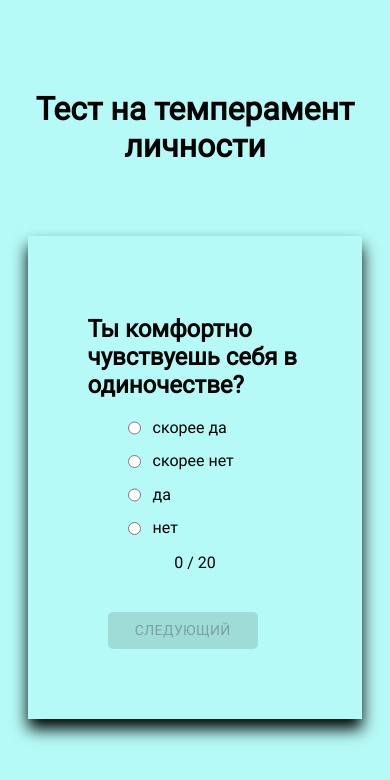
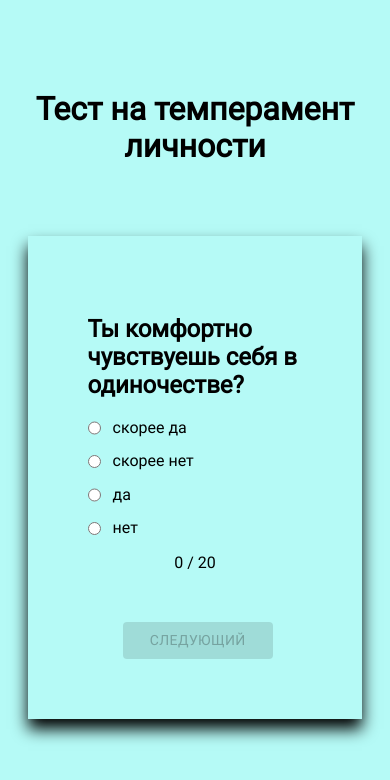
Before and after one commit to victorinaPeaksoft/Victorina_Project, a React app: page /question in a window 390 px wide. Shown: the top 780 px of the page. Built offline with nearby package versions, Linux system fonts and the light colour scheme.

Commit message:
Adaptive design solved einige problem

```diff
--- a/src/components/Question/InputRadio/index.jsx
+++ b/src/components/Question/InputRadio/index.jsx
@@ -2,7 +2,7 @@ import React from "react";
 
 export const InputRadio = ({ item, checked, onChangeHandler }) => {
   return (
-    <div>
+    <div className='InputDiv'>
       <li>
         <label
           id={`${item.key}`}
--- a/src/components/Question/Question.less
+++ b/src/components/Question/Question.less
@@ -14,6 +14,10 @@
 
   .btn_controllers {
     margin-top: 40px;
+    Button{
+    margin-right: 20px;
+
+    }
   }
 
   .second_main {
@@ -44,19 +48,19 @@
       width: 60%;
       height: 80%;
     }
-    Button {
-      display: flex;
-      justify-content: center;
-      align-items: center;
-      margin: 0 auto;
-      margin-bottom: 10px;
-      border-radius: 5px;
-    }
+
     .btn_controllers {
       display: flex;
+      flex-direction: column;
+      Button{
+        margin-top: 10px;
+        margin-left: 35px;
+
+        }
     }
-    .btn1 {
-      margin-left: 12px;
+
+    li {
+      margin-left: -40px;
     }
   }
 }
--- a/src/components/Question/index.jsx
+++ b/src/components/Question/index.jsx
@@ -62,7 +62,6 @@ const Question = () => {
               className="btn1"
               onClick={prevNext}
               variant="contained"
-              style={{ margin: "20px ,20px" }}
             >
               {data.prevButton}
             </Button>
@@ -75,7 +74,6 @@ const Question = () => {
                 variant="contained"
                 color="secondary"
                 className="submit"
-                style={{ marginLeft: 20 }}
               >
                 {data.submitButton}
               </Button>
@@ -88,7 +86,6 @@ const Question = () => {
               variant="contained"
               color="primary"
               disabled={disable}
-              style={{ marginLeft: 20 }}
             >
               {data.nextButton}
             </Button>
--- a/src/data.js
+++ b/src/data.js
@@ -923,7 +923,7 @@ export const data = {
     nextButton: "Next",
     prevButton: "Prev",
     submitButton: "Submit",
-    main: "You result",
+    main: "Your result",
     sanguine: "Sanguine",
     melancholic: "Melancholic",
     phlegmatic: "Phlegmatic",
```
